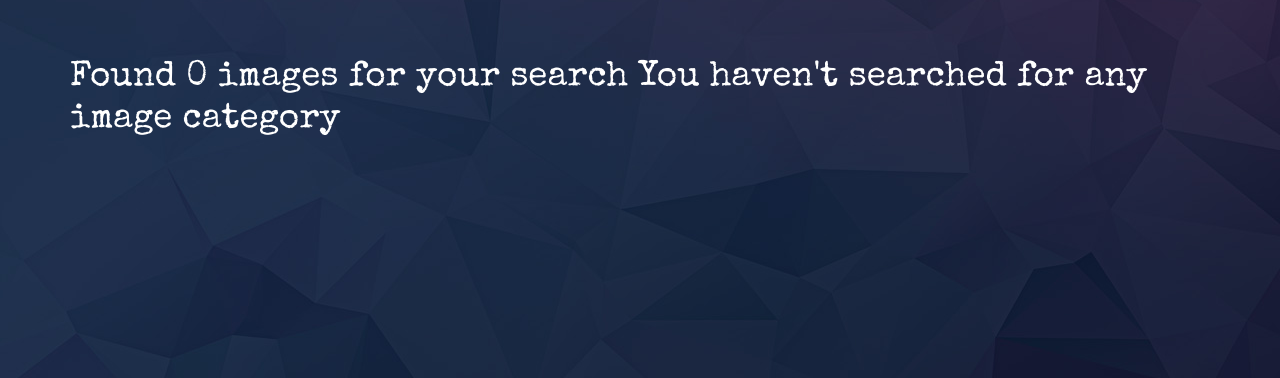
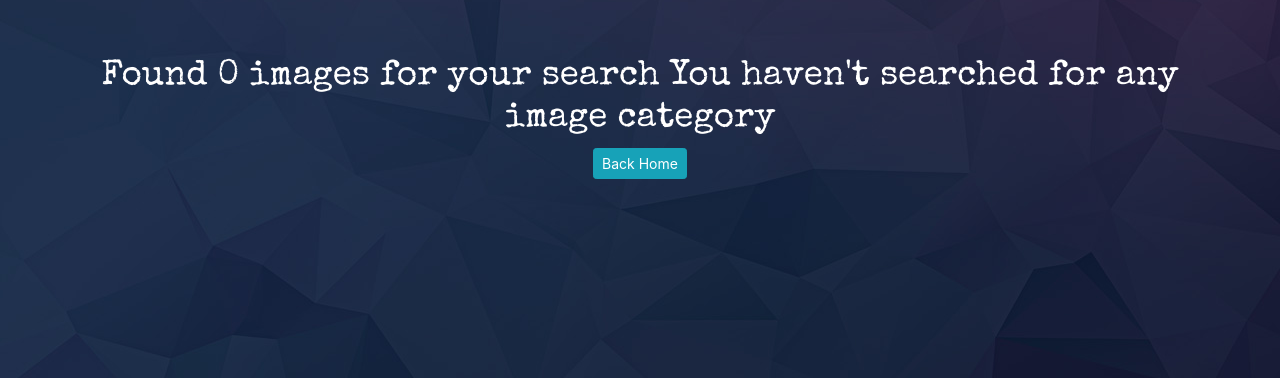
Before and after one commit to Owiti-Charles/Picture-Globe, a Django app: page /search/ in a window 1280 px wide. Shown: the part 70-448 px from the top of the page. Run offline with Django 3.2, Linux system fonts and the light colour scheme; some libraries are stand-ins or nearby versions.

Commit message:
Update stylings to make the page more dynamic

```diff
--- a/pictures/templates/navbar.html
+++ b/pictures/templates/navbar.html
@@ -1,5 +1,5 @@
 <nav class="navbar navbar-light bg-info justify-content-between">
-  <a class="navbar-brand text-white" > <h3><strong>Picture Share</strong></h3></a>
+  <a class="navbar-brand text-white" href="/"> <h3><strong>Picture Share</strong></h3></a>
   <form class="form-inline" action="/search" role="search">
     <input class="form-control mr-sm-2" type="search" placeholder="Search Category" name="imagesearch" aria-label="Search">
     <button class="btn btn-secondary my-2 my-sm-0" type="submit">Search</button>
--- a/pictures/templates/pictures/index.html
+++ b/pictures/templates/pictures/index.html
@@ -4,7 +4,7 @@
 {% block content %}
 <h2 class="text-center" >Welcome to Picture Share</h2>
 <h3 class="text-center">HD Quality</h3>
-<div class="container-fluid ">
+<div class="container">
     <h3>Gallery</h3>
     <hr>
     <div class="card-columns">
--- a/pictures/templates/pictures/search_results.html
+++ b/pictures/templates/pictures/search_results.html
@@ -2,17 +2,17 @@
 {% block content %}
 <div class="container">
 
-    <div class="row">
     {% if images %}
-        <h2>Found {{ images|length }} images in this '{{message}}' category</h2>
+    <h2 class="text-center" id="found">Found {{ images|length }} images in this '{{message}}' category</h2>
     {% else %}
-        <h2> Found 0 images for your search {{message}}</h2>
+    <h2  class="text-center" id="foundnon"> Found 0 images for your search {{message}}</h2>
+
+    <a class="d-block mx-auto" href="/"><button class="btn btn-sm btn-info d-block mx-auto">Back Home </button></a>
     {% endif %}
-    </div>
 
     <div class="row">
         {% if images %}
-        <div class="card-columns" >
+        <div class="card-columns">
             {% for image in images %}
             <div class="card" data-toggle="modal" data-target="#{{image.id}}">
                 <img src="{{image.image.url}}" alt="{{image.name}}" class="card-img">
@@ -35,7 +35,8 @@
                             <input class="form-control input-lg" type="text"
                                    value="{{image.image.url}}" id="{{image.id}}.url">
                             <button class="btn btn-success btn-sm" onclick="copyLink('{{image.id}}.url')">Copy</button>
-                        <button type="button" class="btn btn-outline-danger btn-sm" data-dismiss="modal">Close</button>
+                            <button type="button" class="btn btn-outline-danger btn-sm" data-dismiss="modal">Close
+                            </button>
                         </div>
                     </div>
                 </div>
--- a/static/css/styles.css
+++ b/static/css/styles.css
@@ -31,3 +31,9 @@ font-family: 'Yeseva One', cursive;
 .imgdesc{
 font-family: 'Vollkorn', serif;
 }
+#foundnon{
+
+}
+#found{
+margin-bottom:3%;
+}
```
Lines whose indentation alone changed are shown as unchanged.
